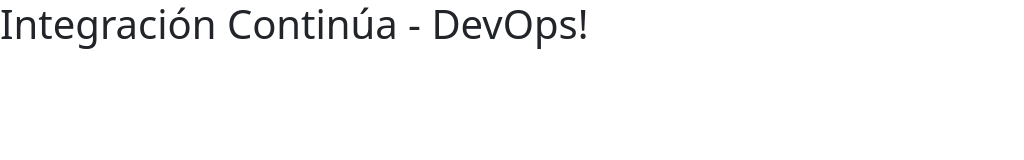
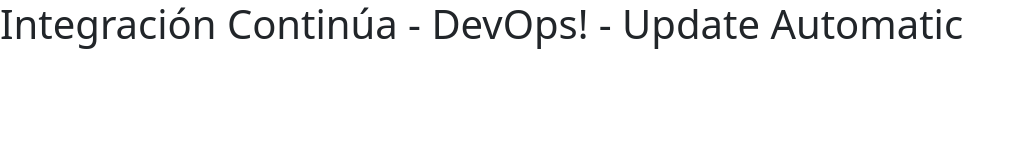
Before and after one commit to DeveloperRaul/DevOpsExample, a plain HTML site: page index.html in a window 1280 px wide. Shown: the whole page, without its empty margins (0-1024 px from the left). Drawn offline with nearby package versions, Linux system fonts and the light colour scheme.

Commit message:
First Deploy Test

```diff
--- a/index.html
+++ b/index.html
@@ -11,7 +11,7 @@
     <title>DevOps - Example</title>
   </head>
   <body>
-    <h1>Integración Continúa - DevOps!</h1>
+    <h1>Integración Continúa - DevOps! - Update Automatic</h1>
 
     <!-- Optional JavaScript; choose one of the two! -->
 
```
